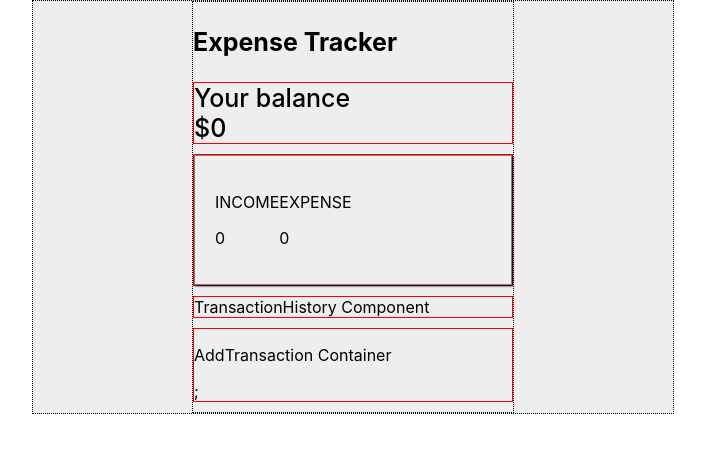
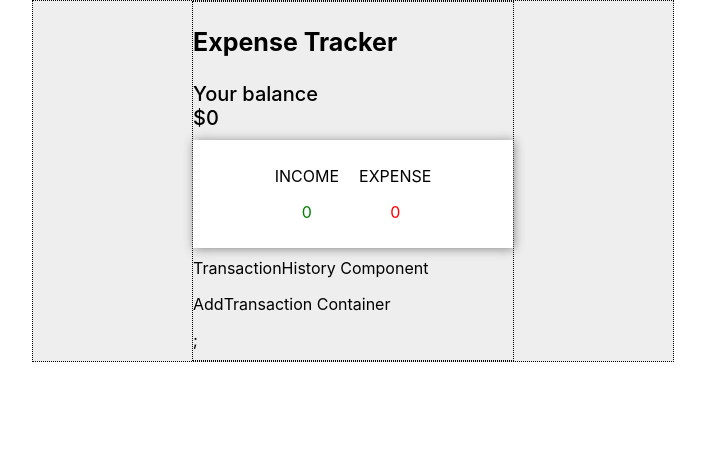
Before and after one commit to abdulmoizshaikh/expense-tracker-app, a React (Create React App) app: page / in a window 1280 px wide. Shown: the top 452 px of the page, without its empty margins (287-992 px from the left). Built offline with nearby package versions, Linux system fonts and the light colour scheme.

Commit message:
balance inquiry and IncomeExpenseCard created

```diff
--- a/src/App.css
+++ b/src/App.css
@@ -4,7 +4,6 @@
   margin: 0 auto;
 }
 .container {
-  border: 1px solid red;
   margin: 10px 0px;
 }
 #title {
--- a/src/components/BalanceInquiry/BalanceInquiry.css
+++ b/src/components/BalanceInquiry/BalanceInquiry.css
@@ -3,5 +3,5 @@
 }
 .text {
   font-weight: 500;
-  font-size: 25px;
+  font-size: 20px;
 }
--- a/src/components/IncomeExpenseCard/IncomeExpenseCard.css
+++ b/src/components/IncomeExpenseCard/IncomeExpenseCard.css
@@ -1,6 +1,19 @@
 #card {
   display: flex;
-  padding: 20px;
-  box-shadow: 1px 1px 2px;
-  border: 1px solid gray;
+  padding: 10px;
+  justify-content: center;
+  align-items: center;
+  background-color: white;
+  /* border: 1px solid gray; */
+  box-shadow: 1px 1px 10px #888888;
 }
+.cardItem {
+  text-align: center;
+  margin: 0px 10px;
+}
+#income {
+  color: green;
+}
+#expense {
+  color: red;
+}
--- a/src/components/IncomeExpenseCard/IncomeExpenseCard.js
+++ b/src/components/IncomeExpenseCard/IncomeExpenseCard.js
@@ -8,11 +8,11 @@ const IncomeExpenseCard = (props) => {
       <div id="card">
         <div className="cardItem">
           <p>INCOME</p>
-          <p className="income">{totalIncome && totalIncome}</p>
+          <p id="income">{totalIncome && totalIncome}</p>
         </div>
         <div className="cardItem">
           <p>EXPENSE</p>
-          <p className="expense">{totalExpense && totalExpense}</p>
+          <p id="expense">{totalExpense && totalExpense}</p>
         </div>
       </div>
     </div>
```
